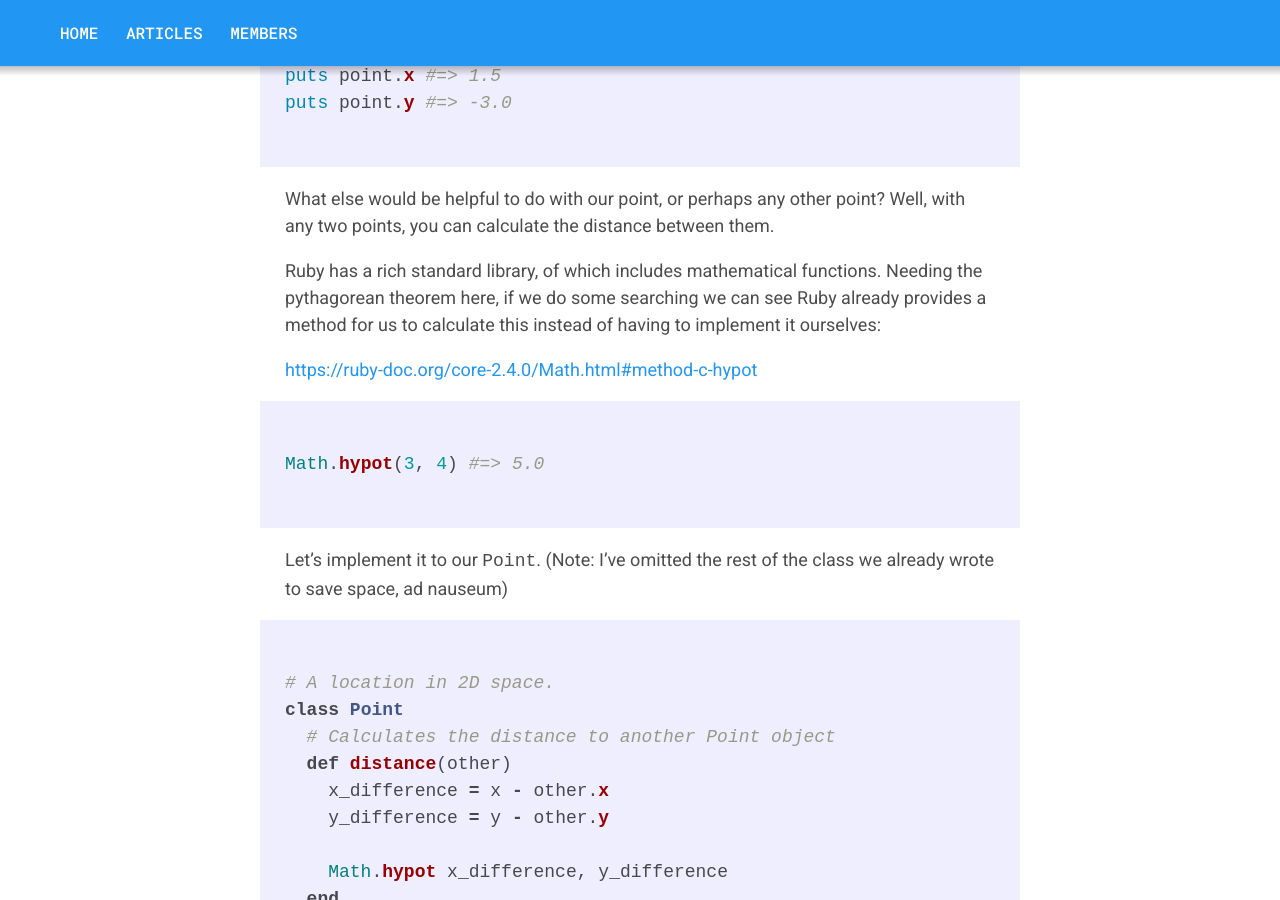
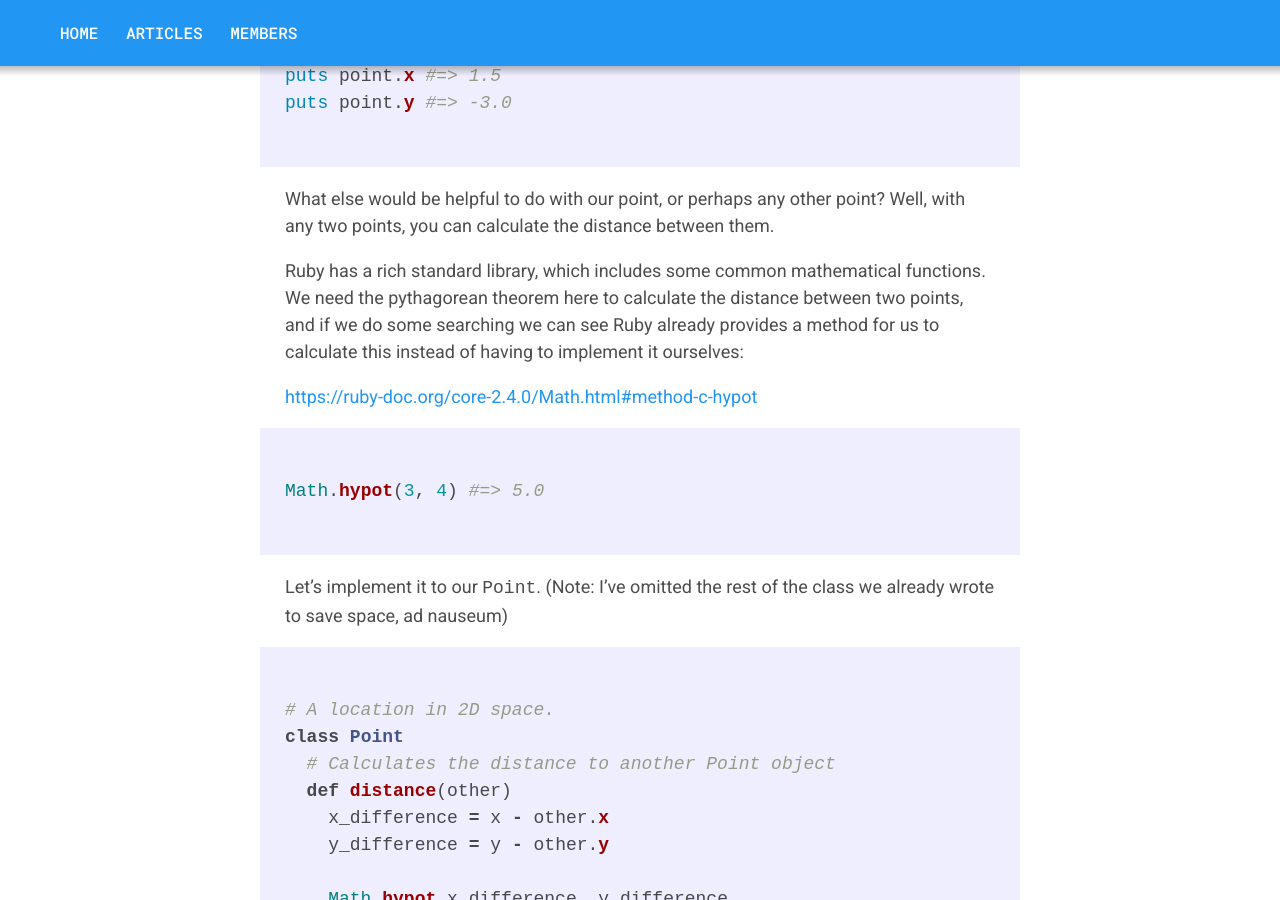
Before and after one commit to sledgang/sledgang.github.io, a Jekyll site: the page built from _posts/2017-07-29-ruby-oop.md, in a window 1280 px wide and 900 px high, scrolled down 4825 px. Built offline with Jekyll 4.4.1, drawn with Linux system fonts in a browser that asks for light colours.

Commit message:
clarify pythag theorem

````diff
--- a/_posts/2017-07-29-ruby-oop.md
+++ b/_posts/2017-07-29-ruby-oop.md
@@ -132,7 +132,7 @@ puts point.y #=> -3.0
 
 What else would be helpful to do with our point, or perhaps any other point? Well, with any two points, you can calculate the distance between them.
 
-Ruby has a rich standard library, of which includes mathematical functions. Needing the pythagorean theorem here, if we do some searching we can see Ruby already provides a method for us to calculate this instead of having to implement it ourselves:
+Ruby has a rich standard library, which includes some common mathematical functions. We need the pythagorean theorem here to calculate the distance between two points, and if we do some searching we can see Ruby already provides a method for us to calculate this instead of having to implement it ourselves:
 
 [https://ruby-doc.org/core-2.4.0/Math.html#method-c-hypot](https://ruby-doc.org/core-2.4.0/Math.html#method-c-hypot)
 ```ruby
````
